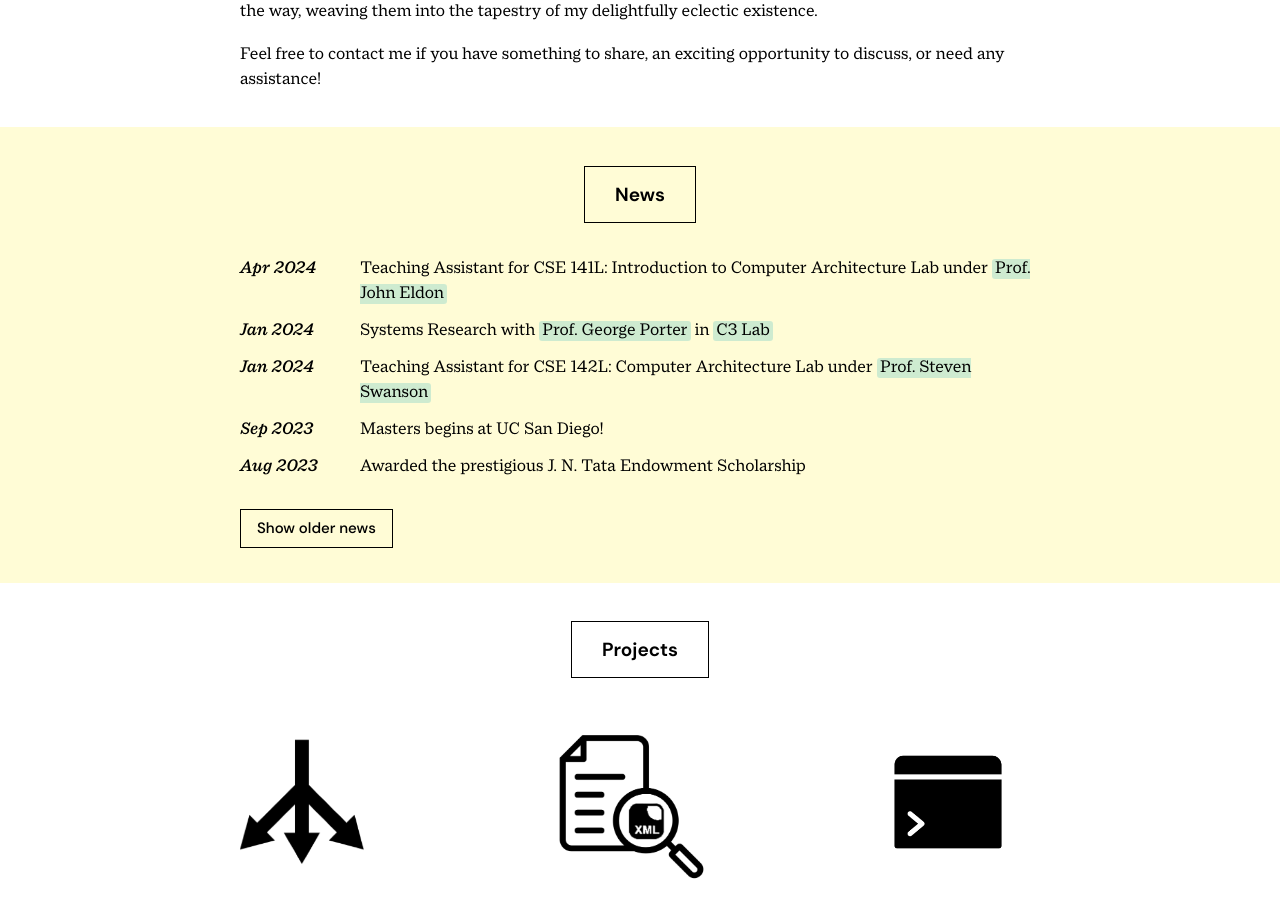
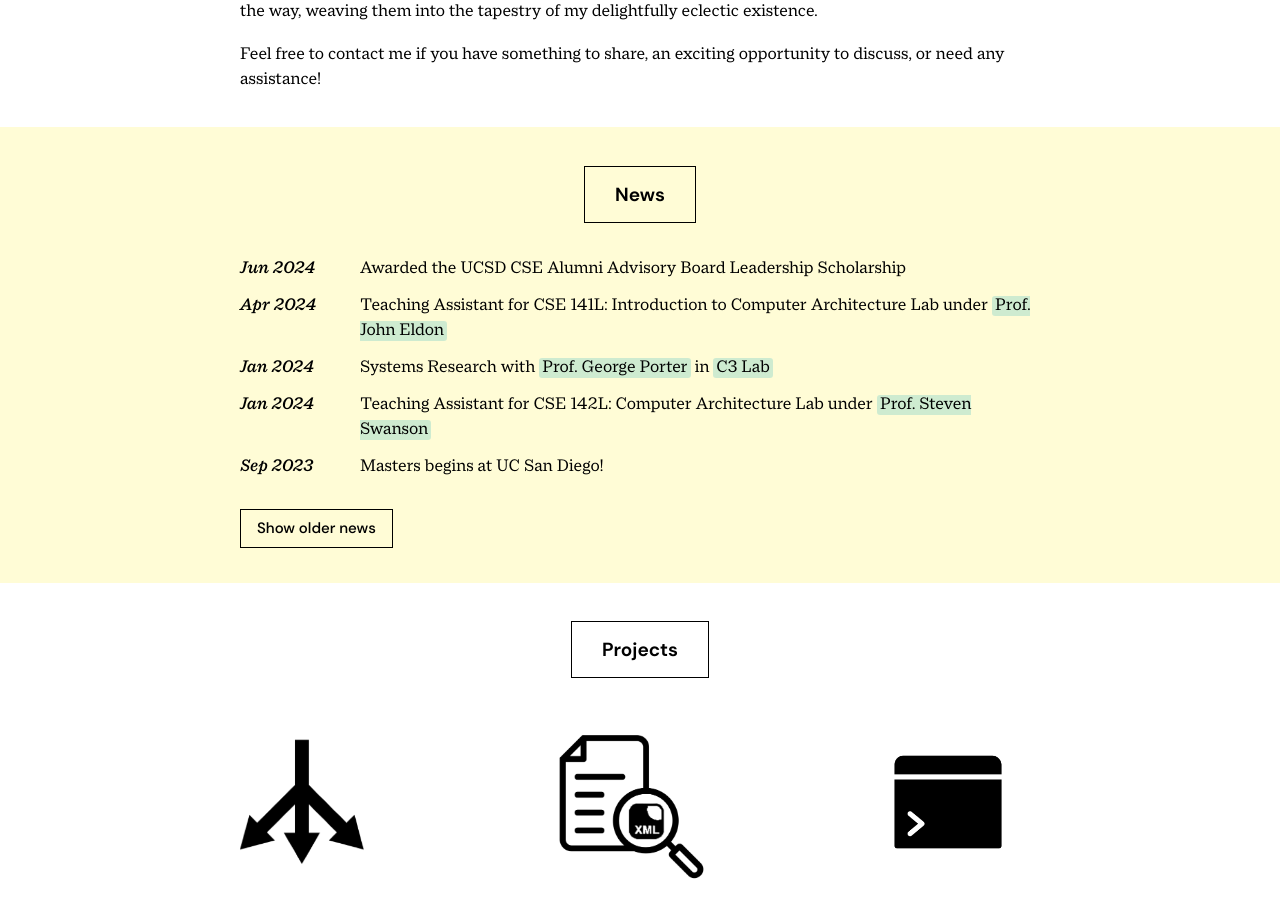
Before and after one commit to mayank-02/mayank-02.github.io, a Jekyll site: the page built from index.html, in a window 1280 px wide and 900 px high, scrolled down 772 px. Built offline with Jekyll 4.4.1, drawn with Linux system fonts in a browser that asks for light colours; nearby versions of some CDN libraries; some web fonts are replaced; a style sheet for code colours, icons or effects is not loaded.

Commit message:
Add UCSD CSE AAB Scholarship

```diff
--- a/_data/news.yml
+++ b/_data/news.yml
@@ -1,3 +1,6 @@
+- date: Jun 2024
+  text: 'Awarded the UCSD CSE Alumni Advisory Board Leadership Scholarship'
+
 - date: Apr 2024
   text: 'Teaching Assistant for CSE 141L: Introduction to Computer Architecture Lab under [Prof. John Eldon](https://www.linkedin.com/in/johneldon)'
 
```
